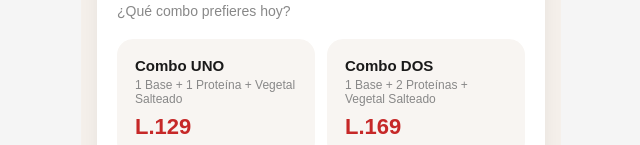
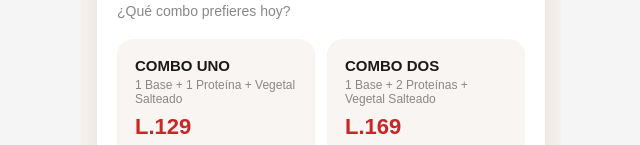
Before and after one commit to jackma0625/hnmenu, a React (Vite) app: page /restaurant/hong-kong-express in a window 1280 px wide. Shown: the part 214-359 px from the top of the page, without its empty margins (319-959 px from the left). Built offline with nearby package versions, Linux system fonts and the light colour scheme.

Commit message:
改为COMBO

```diff
--- a/src/layouts/FastFoodLayout.jsx
+++ b/src/layouts/FastFoodLayout.jsx
@@ -4,8 +4,8 @@ import { Link } from 'react-router-dom';
 
 // ===== 菜单数据 =====
 const combos = [
-  { id: 'combo1', name: 'Combo UNO', desc: '1 Base + 1 Proteína + Vegetal Salteado', price: 129 },
-  { id: 'combo2', name: 'Combo DOS', desc: '1 Base + 2 Proteínas + Vegetal Salteado', price: 169 },
+  { id: 'combo1', name: 'COMBO UNO', desc: '1 Base + 1 Proteína + Vegetal Salteado', price: 129 },
+  { id: 'combo2', name: 'COMBO DOS', desc: '1 Base + 2 Proteínas + Vegetal Salteado', price: 169 },
 ];
 
 const bases = [
```
